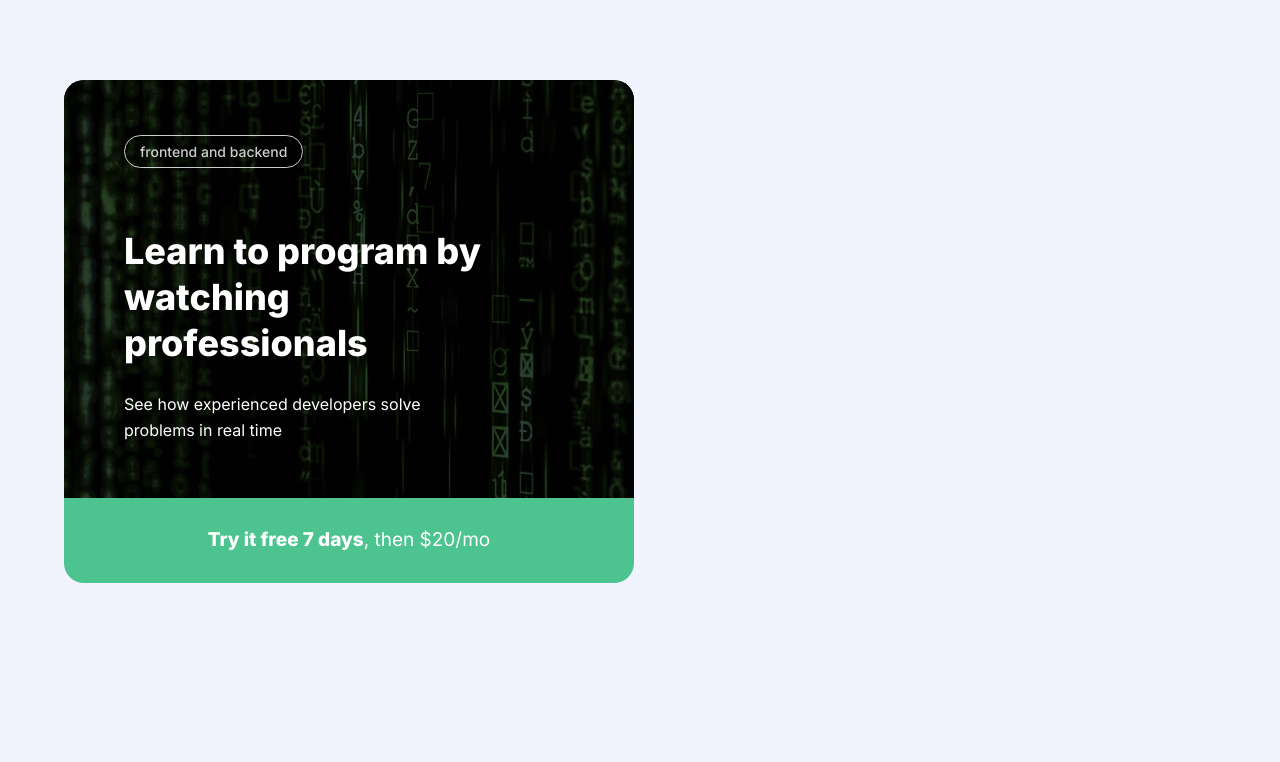
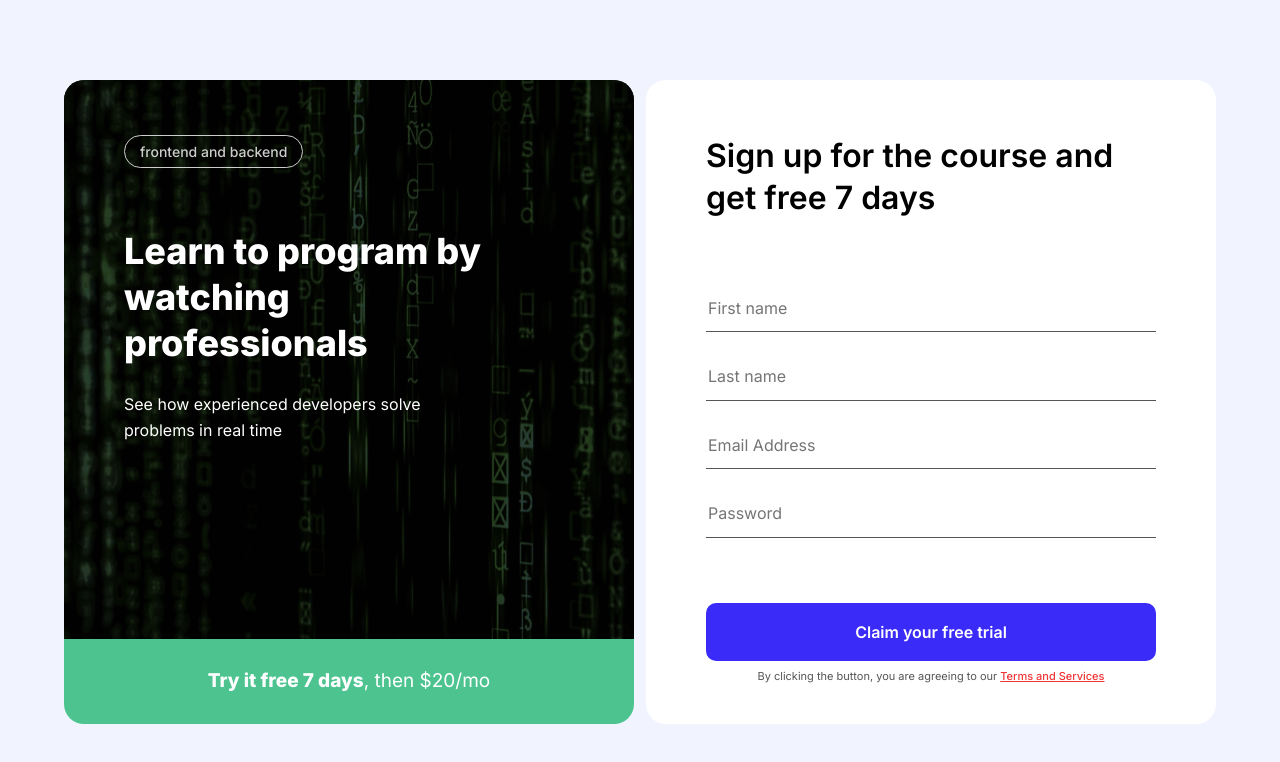
Before and after one commit to dhpcode/intro-form2, a plain HTML site: page index.html in a window 1280 px wide. Drawn offline with Linux system fonts and the light colour scheme.

Commit message:
Add signup-form

```diff
--- a/css/styles.css
+++ b/css/styles.css
@@ -98,6 +98,7 @@ select:-webkit-autofill:focus {
 
 .intro-page {
 	display: flex;
+	gap: 12px;
 }
 
 .hero {
@@ -117,7 +118,7 @@ select:-webkit-autofill:focus {
 	align-items: start;
 	padding: 55px 60px;
 	background-color: #222;
-  background-image: url('../images/hero-bg.png');
+	background-image: url("../images/hero-bg.png");
 	background-repeat: no-repeat;
 	background-position: center;
 	background-size: cover;
@@ -149,6 +150,79 @@ select:-webkit-autofill:focus {
 	font-size: 19px;
 }
 
+/* Signup-form */
+
+.signup-form {
+	overflow: hidden;
+	border-radius: 20px;
+	background-color: #fff;
+	width: 100%;
+	max-width: 570px;
+	padding: 55px 60px 40px;
+}
+.signup-form__heading {
+	margin-top: 0;
+  margin-bottom: 65px;
+	font-size: 32px;
+	line-height: 42px;
+	font-weight: 600;
+}
+.signup-form__fields {
+  display: flex;
+  flex-direction: column;
+  margin-bottom: 65px;
+}
+.signup-form__field {
+  padding-top: 15px;
+  padding-bottom: 14px;
+  border: none;
+  border-bottom: 1px solid #555;
+  color: #555;
+  font-size: 16px;
+  outline: none;
+}
+
+.signup-form__field:focus {
+  color: #000;
+  border-color: #000;
+  font-weight: 600;
+}
+
+.signup-form__field:not(:last-child) {
+  margin-bottom: 20px;
+}
+.signup-form__submit {
+  width: 100%;
+  display: block;
+  border: none;
+  padding: 20px;
+  background-color: var(--blue-color);
+  border-radius: 10px;
+  font-weight: 600;
+  color: #fff;
+  cursor: pointer;
+  margin-bottom: 8px;
+}
+
+.signup-form__submit:hover {
+  opacity: 0.8;
+}
+
+.signup-form__submit:active {
+  opacity: 0.6;
+}
+.signup-form__notice {
+  color: #555;
+  font-size: 11px;
+  line-height: 15px;
+  text-align: center;
+
+}
+.signup-form__notice-link {
+  color: var(--red-color);
+  font-weight: 500;
+}
+
 /* RETINA BACKGROUNDS */
 @media only screen and (-webkit-min-device-pixel-ratio: 2),
 	only screen and (min--moz-device-pixel-ratio: 2),
--- a/index.html
+++ b/index.html
@@ -35,7 +35,31 @@
             <strong>Try it free 7 days</strong>, then $20/mo
           </div>
         </div>
+
         <!-- Registration form -->
+        <form class="signup-form" action="echo.htmlacademy.ru" method="get">
+          <h2 class="signup-form__heading">
+            Sign up for the course and get free 7 days
+          </h2>
+
+          <div class="signup-form__fields">
+            <input class="signup-form__field" type="text" name="name" placeholder="First name" aria-label="name"
+              required>
+            <input class="signup-form__field" type="text" name="lastname" placeholder="Last name" aria-label="Last name"
+              required>
+            <input class="signup-form__field" type="email" name="email" placeholder="Email Address"
+              aria-label="Email Address" required>
+            <input class="signup-form__field" type="password" name="password" placeholder="Password"
+              aria-label="Password" required>
+          </div>
+
+          <button class="signup-form__submit" type="submit">Claim your free trial</button>
+          <div class="signup-form__notice">
+            By clicking the button, you are agreeing to our
+            <a href="#" class="signup-form__notice-link">Terms and Services</a>
+          </div>
+
+        </form>
       </div>
     </div>
   </main>
```
Lines whose indentation alone changed are shown as unchanged.
